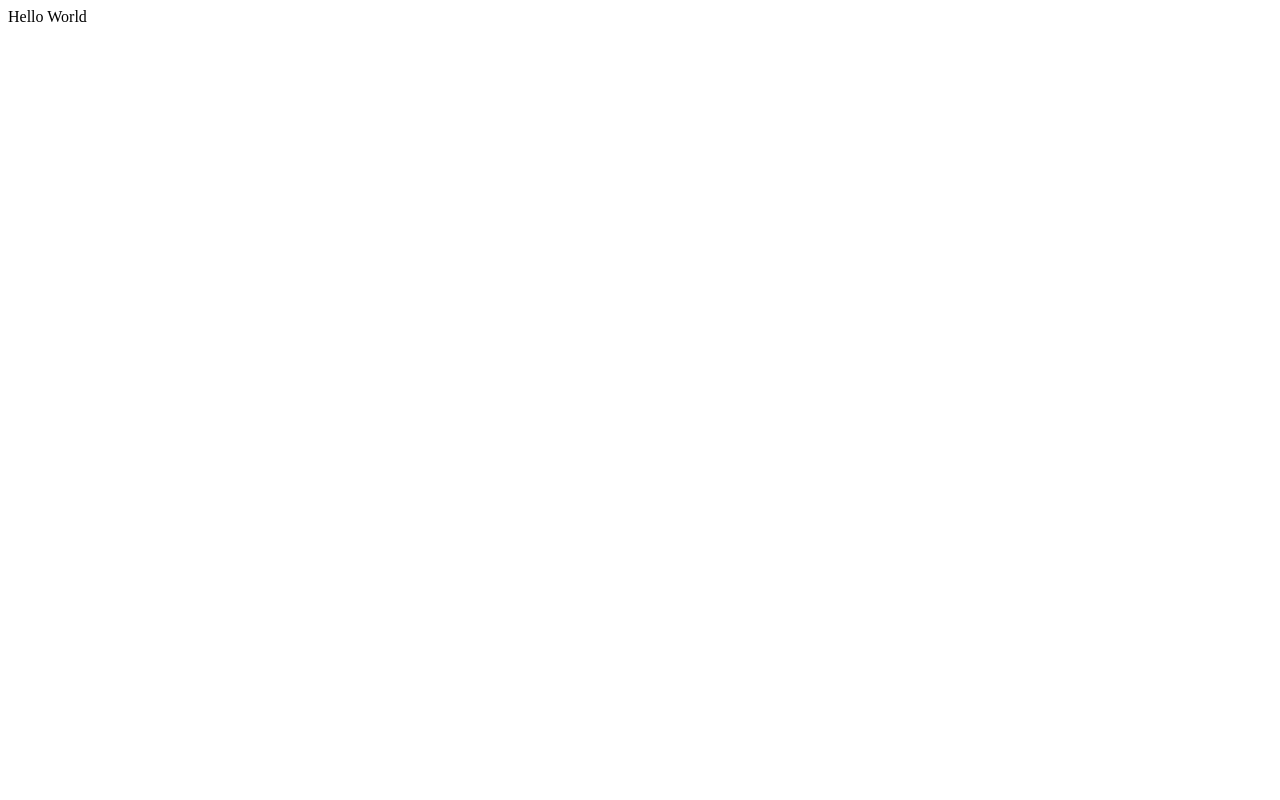
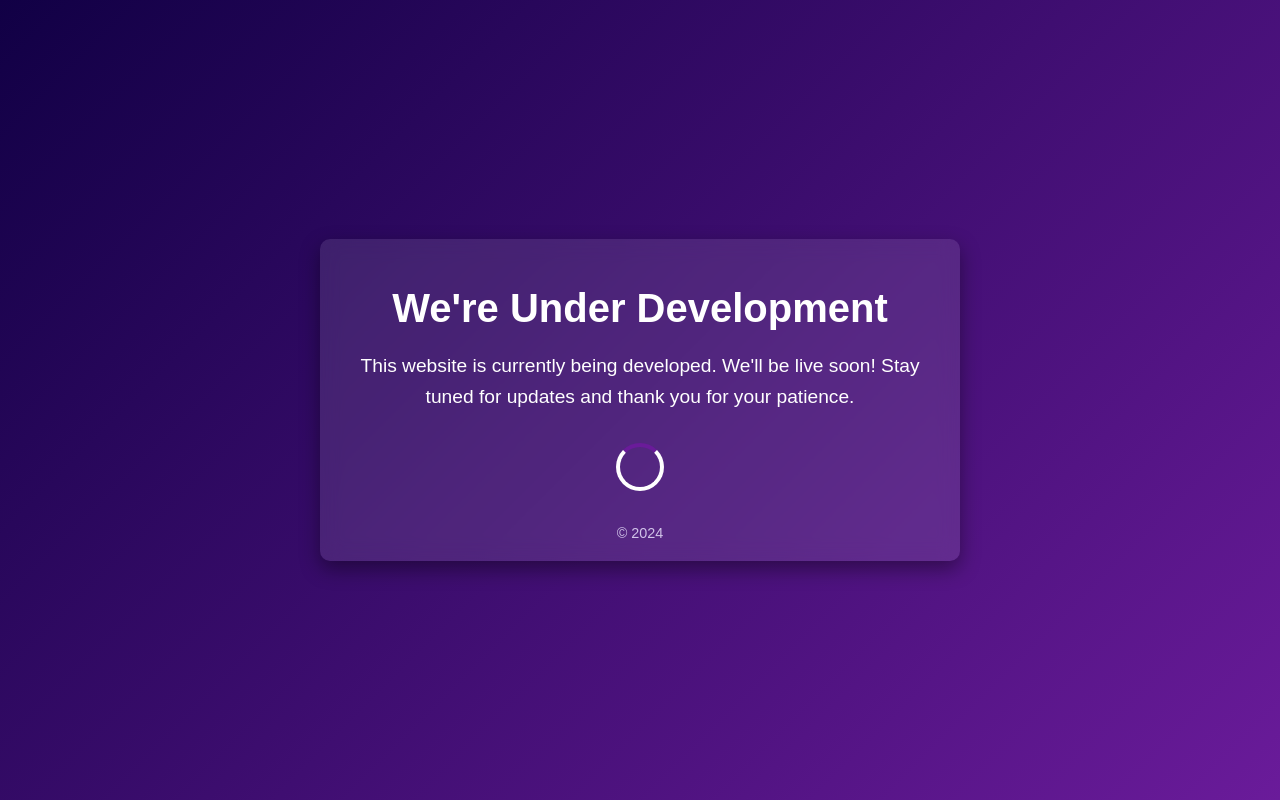
Before and after one commit to jbigler-k12/k12.github.io, a plain HTML site: page index.html in a window 1280 px wide. Drawn offline with Linux system fonts and the light colour scheme.

Commit message:
Update index.html

```diff
--- a/index.html
+++ b/index.html
@@ -1 +1,71 @@
-<div>Hello World</div>
+<!DOCTYPE html>
+<html lang="en">
+<head>
+    <meta charset="UTF-8">
+    <meta name="viewport" content="width=device-width, initial-scale=1.0">
+    <title>Site Under Development</title>
+    <style>
+        body {
+            margin: 0;
+            padding: 0;
+            font-family: Arial, sans-serif;
+            background: linear-gradient(135deg, #110045, #6A1B9A);
+            color: #ffffff;
+            display: flex;
+            align-items: center;
+            justify-content: center;
+            height: 100vh;
+            text-align: center;
+            overflow: hidden;
+        }
+        .container {
+            max-width: 600px;
+            padding: 20px;
+            box-shadow: 0 8px 20px rgba(0, 0, 0, 0.4);
+            background-color: rgba(255, 255, 255, 0.1);
+            border-radius: 10px;
+            backdrop-filter: blur(10px);
+        }
+        h1 {
+            font-size: 2.5rem;
+            margin-bottom: 20px;
+        }
+        p {
+            font-size: 1.2rem;
+            line-height: 1.6;
+            margin-bottom: 30px;
+        }
+        .loader {
+            display: inline-block;
+            width: 40px;
+            height: 40px;
+            border: 4px solid #ffffff;
+            border-top: 4px solid #6A1B9A;
+            border-radius: 50%;
+            animation: spin 1s linear infinite;
+        }
+        @keyframes spin {
+            from { transform: rotate(0deg); }
+            to { transform: rotate(360deg); }
+        }
+        footer {
+            margin-top: 30px;
+            font-size: 0.9rem;
+            color: #d1c4e9;
+        }
+    </style>
+</head>
+<body>
+    <div class="container">
+        <h1>We're Under Development</h1>
+        <p>
+            This website is currently being developed. We'll be live soon!
+            Stay tuned for updates and thank you for your patience.
+        </p>
+        <div class="loader"></div>
+        <footer>
+            &copy; 2024
+        </footer>
+    </div>
+</body>
+</html>
```
